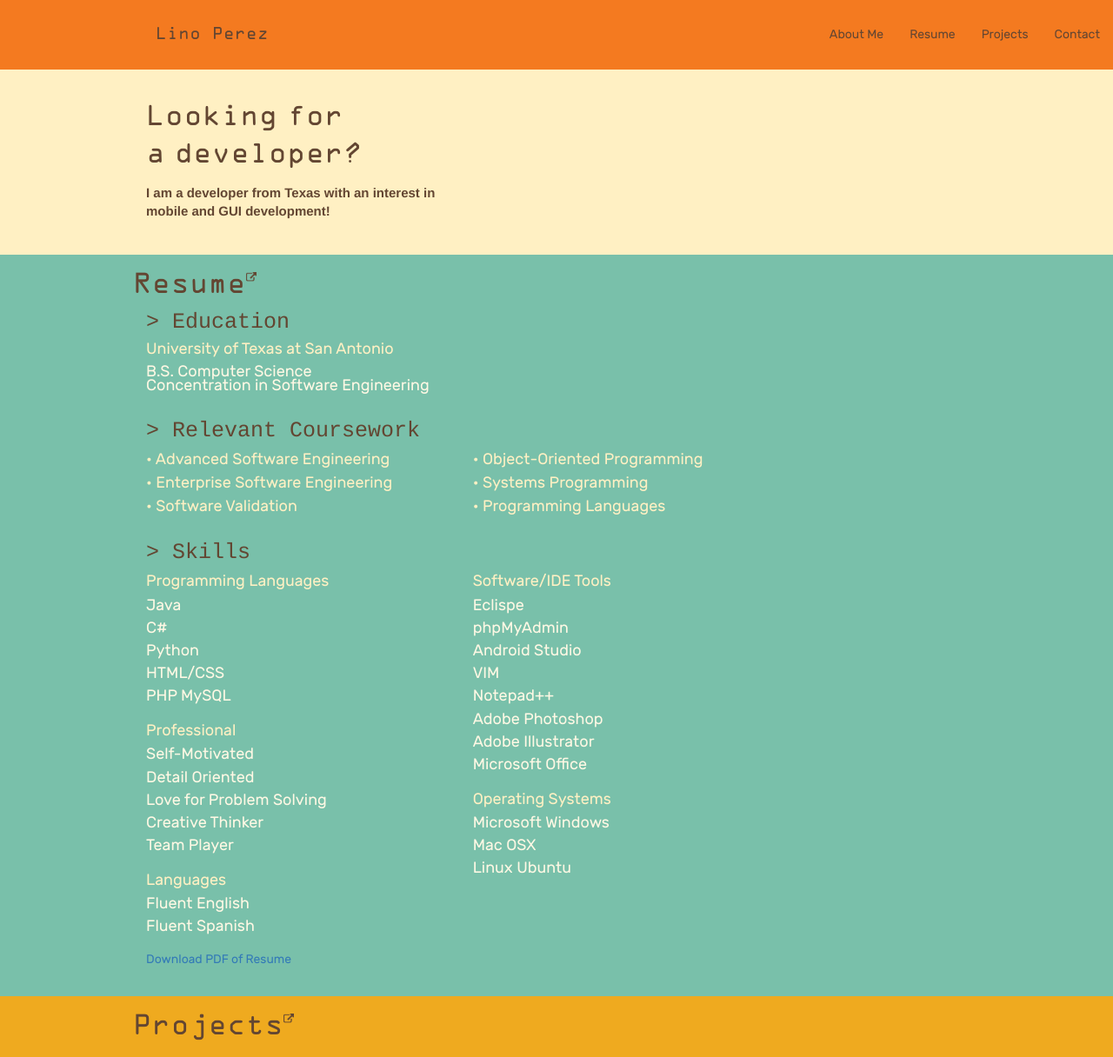
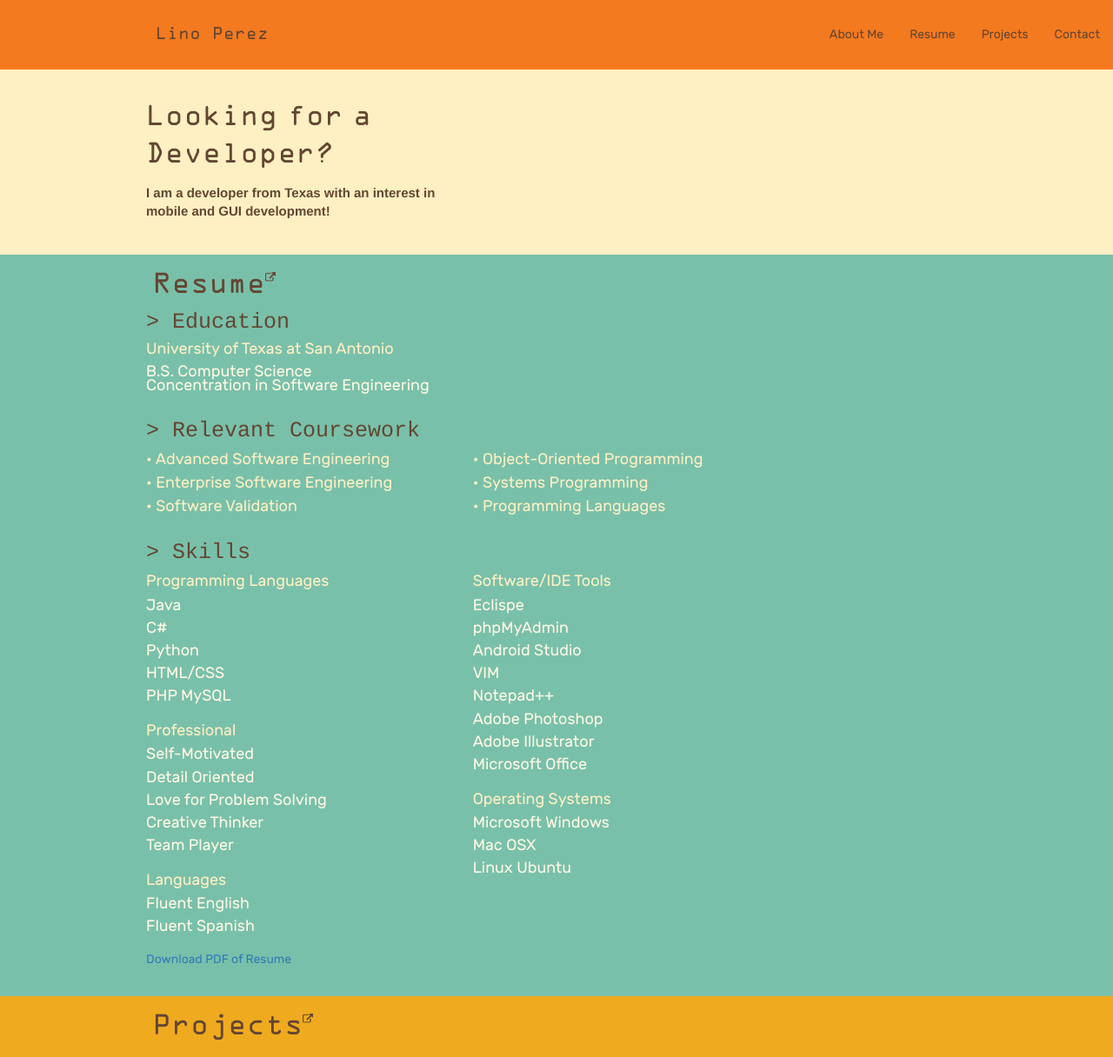
Before and after one commit to lino994/resume-website, a plain HTML site: page index.html in a window 1280 px wide. Shown: the top 1216 px of the page at 87% size. Drawn offline with nearby package versions, Linux system fonts and the light colour scheme; a web font is replaced by a local one.

Commit message:
Added contact me and better project images (still prototyping) Changed upper header in About Me and Changed Margin on the left for headers with hyperlinks

```diff
--- a/css/custom.css
+++ b/css/custom.css
@@ -103,6 +103,7 @@ h1{
 	font-family:'OcrAStd', "Lucida Sans Unicode", "Lucida Grande", sans-serif;
 	font-size: 30px;
 	color: #634632;
+	margin-left:2%;
 	float:left;
 }
 
@@ -152,6 +153,7 @@ h2{
 	font-family:'OcrAStd', "Lucida Sans Unicode", "Lucida Grande", sans-serif;
 	font-size: 30px;
 	padding-bottom:10px;
+	margin-left:2%;
 	float:left;
 	color: #634632;
 }
--- a/index.html
+++ b/index.html
@@ -61,7 +61,7 @@
 			  </div>--->
 
 			<div class="col-md-4" >
-				<p class="intro_sentence">Looking&#8239;for<br>a&#8239;developer?</p>
+				<p class="intro_sentence">Looking&#8239;for&#8239;a<br>Developer?</p>
 				<p class="sub_text"> I am a developer from Texas with an interest in mobile and GUI development! </p>
 			</div>
 
```
